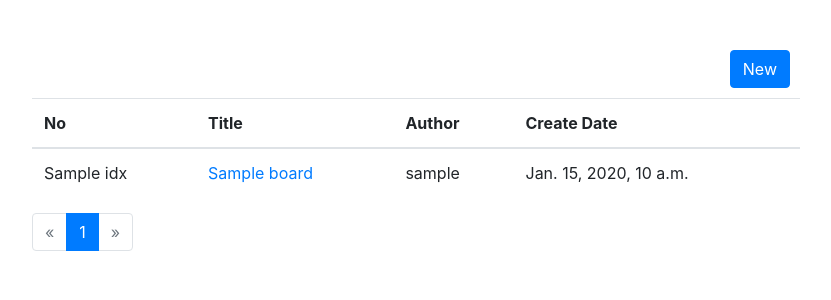
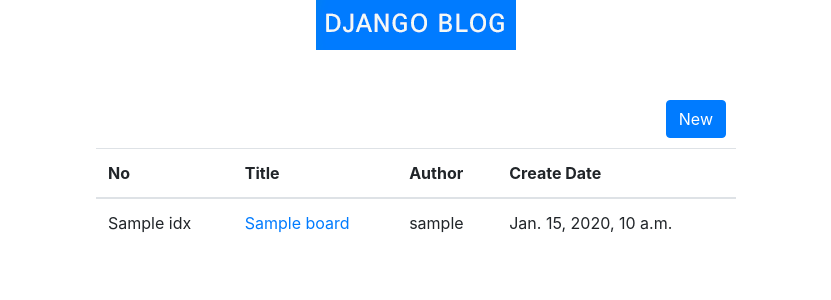
Before and after one commit to rakjido/Django-Blog, a Django app: template blog/board/templates/board/list.html in a window 1280 px wide. Shown: the top 300 px of the page, without its empty margins (224-1055 px from the left). Run offline with Django 3.2, Linux system fonts and the light colour scheme; the template is opened without the code that fills it: most values are stand-ins (such as "Sample title", 1, 10 or a date in 2020).

Commit message:
02. static, CRUD

```diff
--- a/blog/board/static/css/blog.css
+++ b/blog/board/static/css/blog.css
@@ -2,8 +2,8 @@
 
     .div-box {
         padding-top: 40px;
-        padding-left: 20%;
-        padding-right: 20%;
+        padding-left: 25%;
+        padding-right: 25%;
     }
 
     .div-btn-left{
@@ -37,3 +37,8 @@
         border: 1px solid #f2f2f2;
         padding: 20px;
     }
+
+    .div-pagination {
+        margin: 15px;
+        padding: 15px;
+    }
--- a/blog/board/templates/base.html
+++ b/blog/board/templates/base.html
@@ -7,7 +7,9 @@
     <link rel="stylesheet" href="{% static 'css/blog.css' %}">
 </head>
     <body>
-
+        <div class="text-center">
+        <img src="{% static 'img/django_blog.png' %}">
+        </div>
         <div class="div-box">
             {% block content %}
             {% endblock %}
--- a/blog/board/templates/board/list.html
+++ b/blog/board/templates/board/list.html
@@ -26,50 +26,4 @@
     </table>
 
 
-<nav aria-label="Page navigation example">
-  <ul class="pagination">
-  {% if board_list.has_previous %}
-    <li class="page-item">
-      <a class="page-link" href="?page={{ board_list.previous_page_number }}" aria-label="Previous">
-        <span aria-hidden="true">&laquo;</span>
-        <span class="sr-only">Previous</span>
-      </a>
-    </li>
-  {% else %}
-    <li class="page-item disabled">
-      <a class="page-link" href="#" aria-label="Previous">
-        <span aria-hidden="true">&laquo;</span>
-        <span class="sr-only">Previous</span>
-      </a>
-    </li>
-  {% endif %}
-  {% for i in board_list.paginator.page_range %}
-    {% if board_list.number == i %}
-        <li class="page-item active"><a class="page-link" href="#">{{ i }}<span class="sr-only">(current)</span></a></li>
-    {% elif i > board_list.number|add:'-3' and i < board_list.number|add:'3' %}
-        <li class="page-item"><a class="page-link" href="?page={{ i }}">{{ i }}</a></li>
-    {% endif %}
-  {% endfor %}
-  {% if board_list.has_next %}
-      <li class="page-item">
-      <a class="page-link" href="?page={{ board_list.next_page_number }}" aria-label="Next">
-        <span aria-hidden="true">&raquo;</span>
-        <span class="sr-only">Next</span>
-      </a>
-    </li>
-  {% else %}
-      <li class="page-item disabled">
-      <a class="page-link" href="#" aria-label="Next">
-        <span aria-hidden="true">&raquo;</span>
-        <span class="sr-only">Next</span>
-      </a>
-    </li>
-  {% endif %}
-
-  </ul>
-</nav>
-
-
-
-
 {% endblock %}
```
Also changed, not shown: blog/board/views.py (+1 -11 lines), blog/board/static/img/django_blog.png (added). Lines whose indentation alone changed are shown as unchanged.
